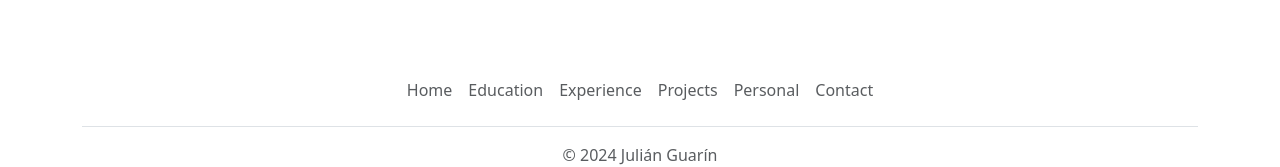
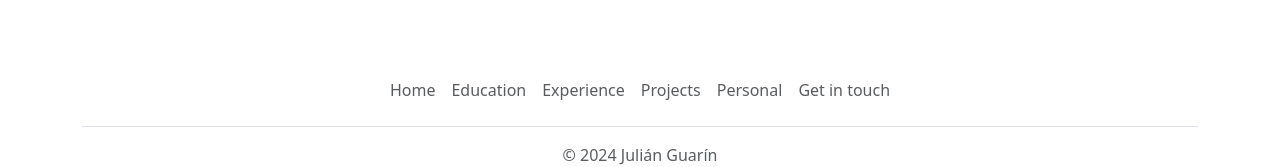
Before and after one commit to jotagesaurus/personal-web-en, a plain HTML site: page public/education.html in a window 1280 px wide. Shown: the part 1388-1555 px from the top of the page. Drawn offline with nearby package versions, Linux system fonts and the light colour scheme.

Commit message:
Contact button correction

```diff
--- a/public/education.html
+++ b/public/education.html
@@ -207,7 +207,7 @@
               <li class="nav-item"><a href="./experience.html" class="nav-link px-2 text-body-secondary">Experience</a></li>
               <li class="nav-item"><a href="./projects.html" class="nav-link px-2 text-body-secondary">Projects</a></li>
               <li class="nav-item"><a href="./personal.html" class="nav-link px-2 text-body-secondary">Personal</a></li>
-              <li class="nav-item"><a href="#contact" class="nav-link px-2 text-body-secondary">Contact</a></li>
+              <li class="nav-item"><a href="#contact" class="nav-link px-2 text-body-secondary">Get in touch</a></li>
             </ul>
             <p class="text-center text-body-secondary">© 2024 Julián Guarín</p>
           </footer>
```
Also changed, not shown: public/experience.html (+1 -1 lines), public/personal.html (+1 -1 lines), public/projects.html (+1 -1 lines).
